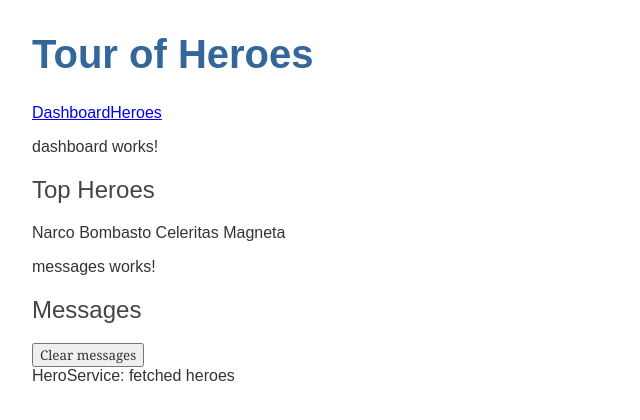
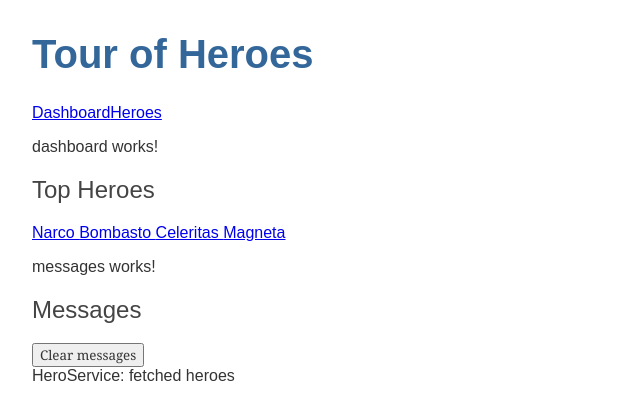
Before and after one commit to andriusmw/tourofheroes, an Angular app in the folder portfolioangular1/: page /dashboard in a window 1280 px wide. Shown: the top 420 px of the page, without its empty margins (0-640 px from the left). Built offline with nearby package versions, Linux system fonts and the light colour scheme.

Commit message:
modificado dashboard template

```diff
--- a/portfolioangular1/src/app/dashboard/dashboard.component.html
+++ b/portfolioangular1/src/app/dashboard/dashboard.component.html
@@ -2,7 +2,12 @@
 
 <h2>Top Heroes</h2>
 <div class="heroes-menu">
-  <a *ngFor="let hero of heroes">
-    {{hero.name}}
-  </a>
+  <a *ngFor="let hero of heroes"
+  routerLink="/detail/{{hero.id}}">
+  {{hero.name}}
+</a>
+
 </div>
+
+
+<!--Muestra el nombre y añade el id + /detail/ a la URL cuando se clickea-->
```
